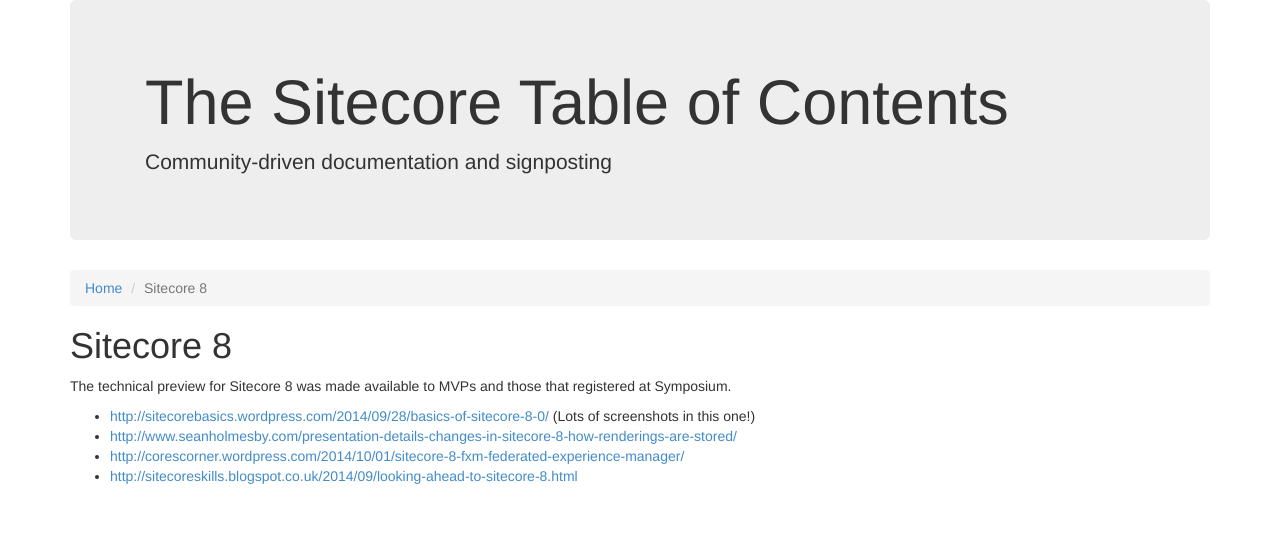
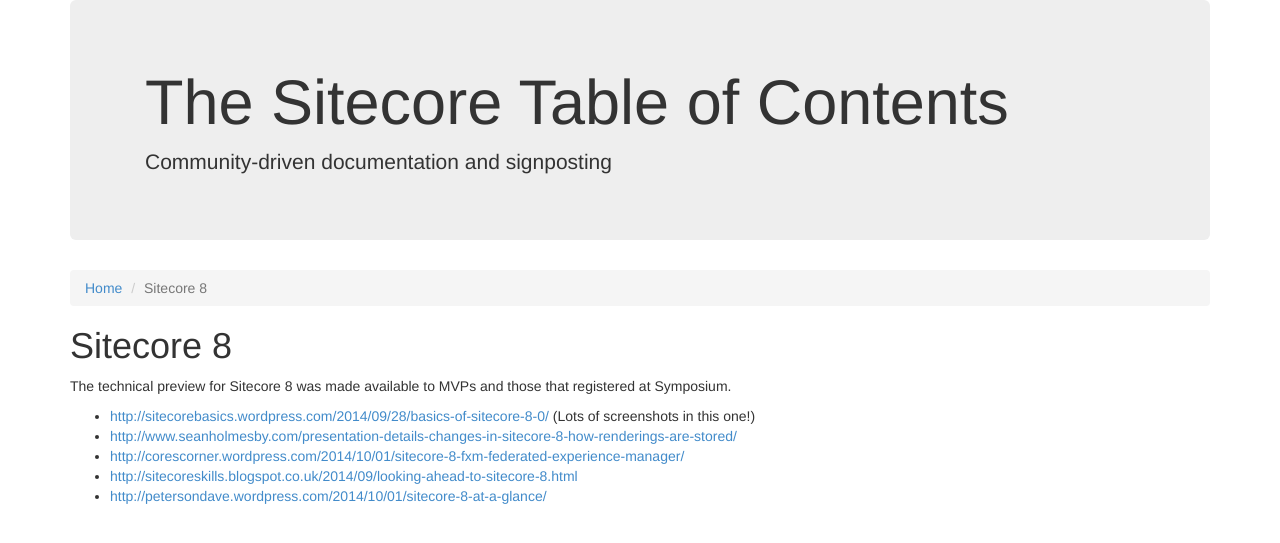
Before and after one commit to Sitecore-Community/docs, a Jekyll site: the page built from documentation/Sitecore 8/index.md, in a window 1280 px wide. Shown: the top 543 px of the page. Built offline with Jekyll 4.4.1, drawn with Linux system fonts in a browser that asks for light colours; nearby versions of some CDN libraries; some of the changed lines change nothing that is shown.

Commit message:
Modified file using Dillinger

```diff
--- a/documentation/Sitecore 8/index.md
+++ b/documentation/Sitecore 8/index.md
@@ -11,3 +11,4 @@
 * [http://www.seanholmesby.com/presentation-details-changes-in-sitecore-8-how-renderings-are-stored/](http://www.seanholmesby.com/presentation-details-changes-in-sitecore-8-how-renderings-are-stored/)
 * [http://corescorner.wordpress.com/2014/10/01/sitecore-8-fxm-federated-experience-manager/](http://corescorner.wordpress.com/2014/10/01/sitecore-8-fxm-federated-experience-manager/)
 * [http://sitecoreskills.blogspot.co.uk/2014/09/looking-ahead-to-sitecore-8.html](http://sitecoreskills.blogspot.co.uk/2014/09/looking-ahead-to-sitecore-8.html)
+* [http://petersondave.wordpress.com/2014/10/01/sitecore-8-at-a-glance/](http://petersondave.wordpress.com/2014/10/01/sitecore-8-at-a-glance/)
```
